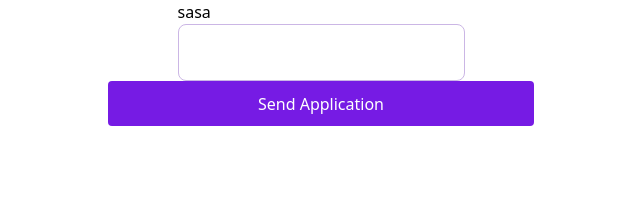
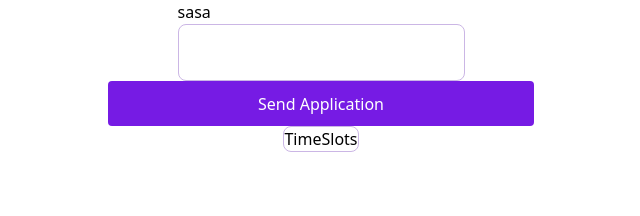
Before and after one commit to T0ffik/Think1st-task, a React (Vite) app: page / in a window 1280 px wide. Shown: the top 216 px of the page, without its empty margins (319-959 px from the left). Built offline with nearby package versions, Linux system fonts and the light colour scheme.

Commit message:
create time slot component

```diff
--- a/src/App.tsx
+++ b/src/App.tsx
@@ -1,5 +1,6 @@
 import { CTA } from "./components/atoms/CTA/CTA";
 import { Textfield } from "./components/atoms/Textfield/Textfield";
+import { TimeSlots } from "./components/atoms/TimeSlots/TimeSlots";
 import "./input.css";
 
 function App() {
@@ -7,6 +8,7 @@ function App() {
     <div className="flex flex-col items-center h-[100vh]">
       <Textfield label="sasa" value="dsad" />
       <CTA>Send Application</CTA>
+      <TimeSlots />
     </div>
   );
 }
--- /dev/null
+++ b/src/components/atoms/TimeSlots/TimeSlots.tsx
@@ -0,0 +1,21 @@
+import { useState } from "react";
+
+export const TimeSlots = () => {
+  const [isSelected, setIsSelected] = useState<boolean>(false);
+
+  const getStyles = () => {
+    if (isSelected) {
+      return "border-[1px] border-cBorder-active";
+    }
+    return "border-[1px] border-cBorder-default";
+  };
+
+  return (
+    <div
+      onClick={() => setIsSelected((prev) => !prev)}
+      className={"rounded-[8px] " + getStyles()}
+    >
+      TimeSlots
+    </div>
+  );
+};
```
